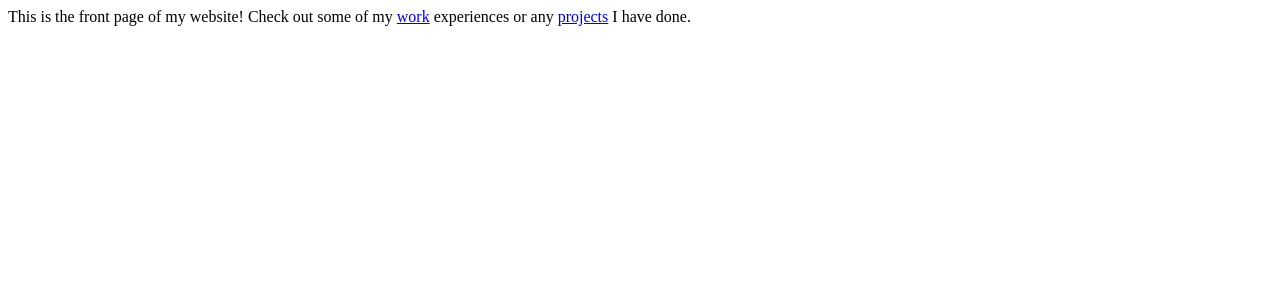
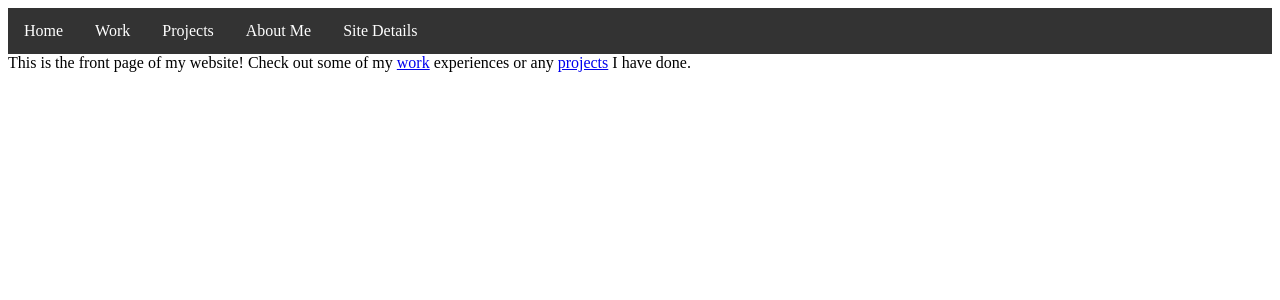
Before and after one commit to mcgridles/hkg_website, a Django app: page / in a window 1280 px wide. Shown: the top 300 px of the page. Run offline with Django 3.2, Linux system fonts and the light colour scheme.

Commit message:
templates now extend base template

```diff
--- /dev/null
+++ b/pages/templates/pages/base.html
@@ -0,0 +1,26 @@
+<!DOCTYPE html>
+{% load static %}
+<html lang="en">
+  <head>
+      <link rel="stylesheet" type="text/css" href="{% static 'pages/style.css' %}"/>
+      <title>{% block title %}My amazing site{% endblock %}</title>
+  </head>
+
+  <body>
+    <div id="navbar">
+      {% block navbar %}
+      <ul>
+        <li><a href="{% url 'index' %}">Home</a></li>
+        <li><a href="{% url 'pages:work' %}">Work</a></li>
+        <li><a href="{% url 'pages:projects' %}">Projects</a></li>
+        <li><a href="{% url 'pages:aboutMe' %}">About Me</a></li>
+        <li><a href="{% url 'pages:details' 7 %}">Site Details</a></li>
+      </ul>
+      {% endblock %}
+    </div>
+
+    <div id="content">
+        {% block content %}{% endblock %}
+    </div>
+  </body>
+</html>
--- a/pages/templates/pages/index.html
+++ b/pages/templates/pages/index.html
@@ -1,6 +1,11 @@
 <!-- index.html -->
+{% extends "pages/base.html" %}
 
-This is the front page of my website!
+{% block title %}Home{% endblock %}
 
-Check out some of my <a href="{% url 'pages:work' %}">work</a> experiences or
-any <a href="{% url 'pages:projects' %}">projects</a> I have done.
+{% block content %}
+  This is the front page of my website!
+
+  Check out some of my <a href="{% url 'pages:work' %}">work</a> experiences or
+  any <a href="{% url 'pages:projects' %}">projects</a> I have done.
+{% endblock %}
--- a/pages/templates/pages/projects.html
+++ b/pages/templates/pages/projects.html
@@ -1,4 +1,9 @@
 <!-- projects.html -->
+{% extends "pages/base.html" %}
+
+{% block title %}Projects{% endblock %}
+
+{% block content %}
   {% if project_list %}
     {% for project in project_list %}
       <h2><a href="{% url 'pages:details' project.id %}">{{ project.title }}</a></h2>
@@ -16,3 +21,4 @@
   {% else %}
     No projects were found.
   {% endif %}
+{% endblock %}
--- a/pages/templates/pages/work.html
+++ b/pages/templates/pages/work.html
@@ -1,4 +1,9 @@
 <!-- work.html -->
+{% extends "pages/base.html" %}
+
+{% block title %}Work{% endblock %}
+
+{% block content %}
   {% if work_list %}
     {% for work in work_list %}
       <h2><a href="{% url 'pages:details' work.id %}">{{ work.title }}</a></h2>
@@ -17,3 +22,4 @@
   {% else %}
     No posts were found.
   {% endif %}
+{% endblock %}
```
Also changed, not shown: pages/templates/pages/aboutMe.html (+10 -5 lines), pages/templates/pages/details.html (+6 -2 lines). Lines whose indentation alone changed are shown as unchanged.
